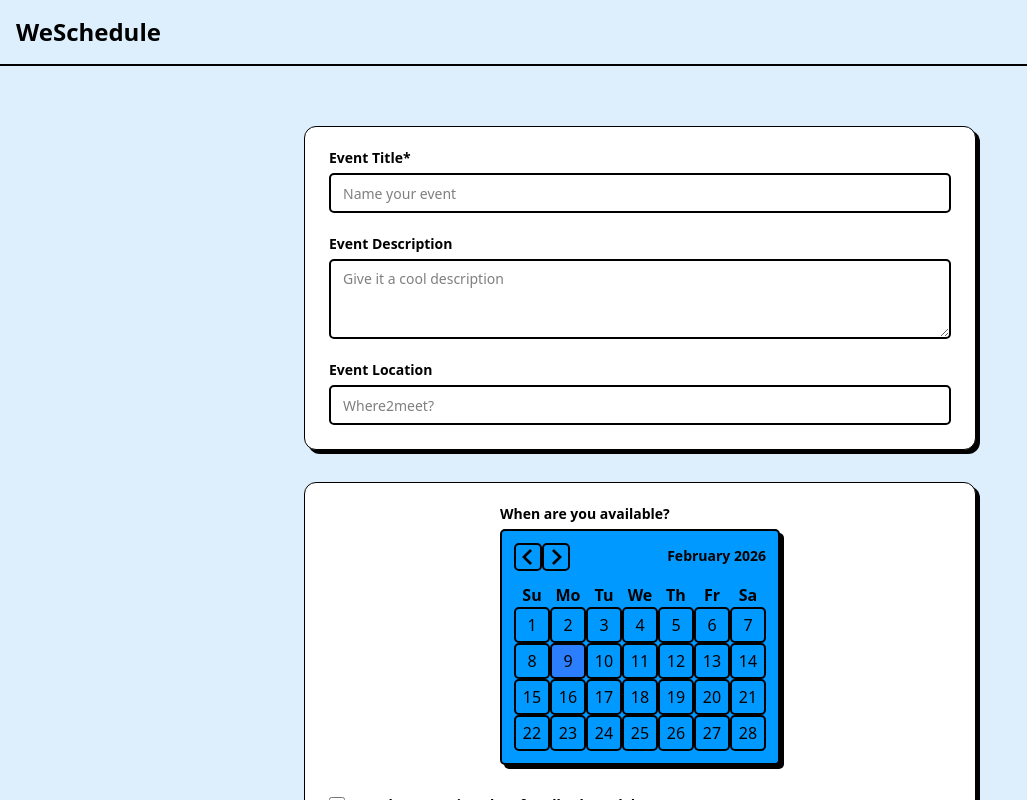
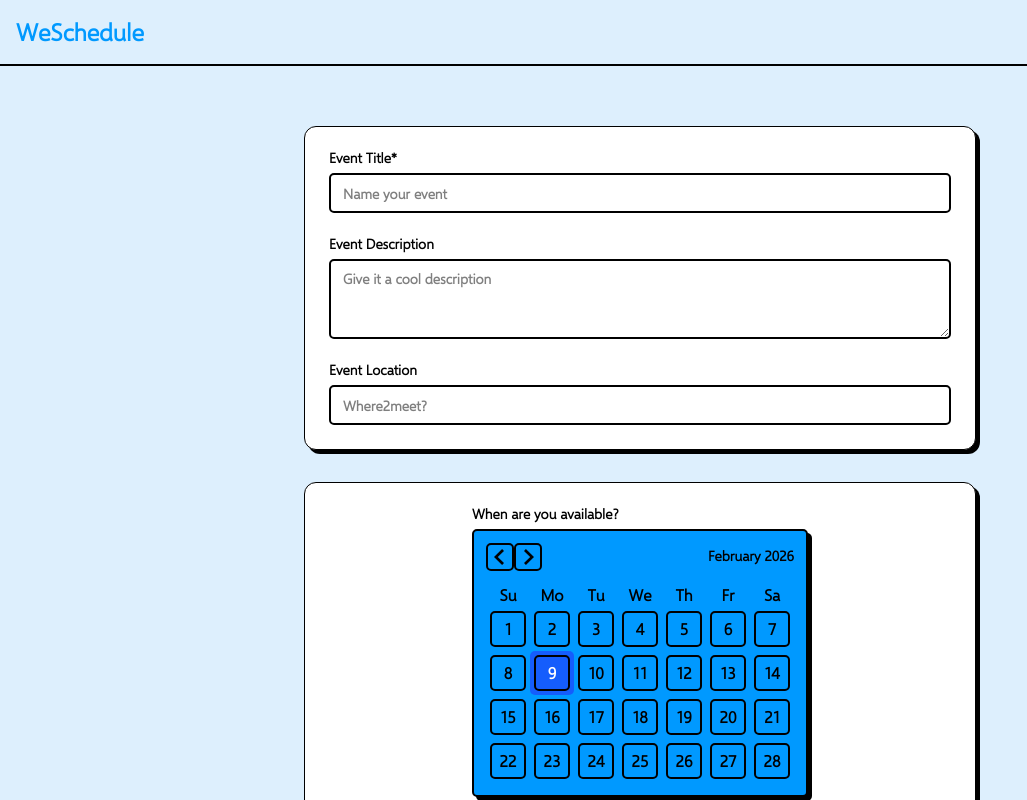
Before and after one commit to SidmoGoesBrrr/weschedule, a Next.js app: page /eventcreator in a window 1280 px wide. Shown: the top 800 px of the page, without its empty margins (0-1027 px from the left). Built offline with nearby package versions, Linux system fonts and the light colour scheme.

Commit message:
made some ui changes

```diff
--- a/app/eventcreator/page.tsx
+++ b/app/eventcreator/page.tsx
@@ -8,7 +8,7 @@ export default function EventCreator() {
         <div className="w-full min-h-screen flex flex-col">
             <header className="w-full border-b-2 border-border bg-background sticky top-0 z-50">
                 <div className="max-w-7xl mx-auto px-4 py-4 flex items-center">
-                    <Link href="/" className="text-2xl font-heading text-foreground">
+                    <Link href="/" className="text-2xl font-heading text-main">
                         WeSchedule
                     </Link>
                 </div>
--- a/app/globals.css
+++ b/app/globals.css
@@ -59,8 +59,8 @@
   --spacing-reverseBoxShadowY: -4px;
   --radius-base: 5px;
   --shadow-shadow: var(--shadow);
-  --font-weight-base: 500;
-  --font-weight-heading: 700;
+  --font-weight-base: 650;
+  --font-weight-heading: 850;
 }
 
 @layer base {
--- a/app/layout.tsx
+++ b/app/layout.tsx
@@ -2,6 +2,7 @@ import type { Metadata } from "next";
 import { Toaster } from "@/components/ui/sonner"
 
 import { Geist, Geist_Mono } from "next/font/google";
+import localFont from "next/font/local";
 import "./globals.css";
 
 const geistSans = Geist({
@@ -12,6 +13,12 @@ const geistSans = Geist({
 const geistMono = Geist_Mono({
   variable: "--font-geist-mono",
   subsets: ["latin"],
+});
+
+const newYork = localFont({
+  src: "../public/fonts/new-york/selawik.semilight.ttf",
+  display: "swap",
+  variable: "--font-new-york",
 });
 
 export const metadata: Metadata = {
@@ -27,7 +34,7 @@ export default function RootLayout({
   return (
     <html lang="en">
       <body
-        className={`${geistSans.variable} ${geistMono.variable} antialiased`}
+        className={`${newYork.className} ${newYork.variable} ${geistSans.variable} ${geistMono.variable} antialiased`}
       >
         {children}
         <Toaster />
--- a/components/heropage.tsx
+++ b/components/heropage.tsx
@@ -15,7 +15,7 @@ export default function HeroPage() {
       {/* Header */}
       <header className="w-full border-b-2 border-border bg-background sticky top-0 z-50">
         <div className="max-w-7xl mx-auto px-4 py-4 flex items-center justify-between">
-          <Link href="/" className="text-2xl font-heading text-foreground">
+          <Link href="/" className="text-2xl font-heading text-main">
             WeSchedule
           </Link>
           <nav className="flex items-center gap-4">
@@ -33,10 +33,10 @@ export default function HeroPage() {
         <div className="max-w-6xl w-full mx-auto">
           {/* Main Message */}
           <div className="text-center mb-12">
-            <h1 className="text-3xl md:text-5xl font-heading mb-6 leading-tight">
+            <h1 className="text-3xl md:text-5xl font-heading font-semibold mb-6 leading-tight [font-family:var(--font-new-york)]">
               meet smarter with
               <br />
-              <span className="text-6xl md:text-8xl text-main mt-5 block">WeSchedule</span>
+              <span className="text-6xl md:text-8xl text-main font-bold mt-5 block [font-family:var(--font-new-york)]">WeSchedule</span>
             </h1>
 
             <p className="text-xl md:text-2xl text-foreground/80 max-w-2xl mx-auto mb-8">
@@ -76,7 +76,7 @@ export default function HeroPage() {
       {/* How It Works Section - Using Neobrutalism Card Pattern */}
       <section className="w-full bg-secondary-background py-20 px-4 border-t-2 border-border">
         <div className="max-w-6xl mx-auto">
-          <h2 className="text-5xl md:text-6xl font-heading text-center mb-16">
+          <h2 className="text-5xl md:text-6xl font-heading text-center mb-16 [font-family:var(--font-new-york)]">
             How It Works
           </h2>
 
@@ -84,7 +84,7 @@ export default function HeroPage() {
             {/* Step 1 - Neobrutalism Card */}
             <div className="border-2 border-border bg-background p-8 shadow-shadow rounded-base">
               <div className="text-4xl font-heading mb-4 text-main">01</div>
-              <h3 className="text-2xl font-heading mb-4">Heading 1 here</h3>
+              <h3 className="text-2xl font-heading mb-4 [font-family:var(--font-new-york)]">Heading 1 here</h3>
               <p className="text-foreground/80 font-base">
                 description 1 here
               </p>
@@ -93,7 +93,7 @@ export default function HeroPage() {
             {/* Step 2 - Neobrutalism Card */}
             <div className="border-2 border-border bg-background p-8 shadow-shadow rounded-base">
               <div className="text-4xl font-heading mb-4 text-main">02</div>
-              <h3 className="text-2xl font-heading mb-4">Heading 2 here</h3>
+              <h3 className="text-2xl font-heading mb-4 [font-family:var(--font-new-york)]">Heading 2 here</h3>
               <p className="text-foreground/80 font-base">
                 description 2 here
               </p>
@@ -102,7 +102,7 @@ export default function HeroPage() {
             {/* Step 3 - Neobrutalism Card */}
             <div className="border-2 border-border bg-background p-8 shadow-shadow rounded-base">
               <div className="text-4xl font-heading mb-4 text-main">03</div>
-            <h3 className="text-2xl font-heading mb-4">Heading 3 here</h3>
+            <h3 className="text-2xl font-heading mb-4 [font-family:var(--font-new-york)]">Heading 3 here</h3>
               <p className="text-foreground/80 font-base">
                 description 3 here
               </p>
--- a/components/ui/calendar.tsx
+++ b/components/ui/calendar.tsx
@@ -28,11 +28,11 @@ function Calendar({ className, showOutsideDays = true, ...props }: CalendarProps
         month_caption: "text-right",
         button_previous: "border-2 border-border rounded-base cursor-pointer transition-all duration-150 hover:bg-main/20 hover:border-black hover:scale-105",
         button_next: "border-2 border-border rounded-base cursor-pointer transition-all duration-150 hover:bg-main/20 hover:border-black hover:scale-105",
-        table: "w-full border-collapse space-y-1",
-        day_button: "size-9 p-0 font-base aria-selected:opacity-100 rounded-base border-2 border-border cursor-pointer transition-all duration-150 hover:bg-main/20 hover:border-black hover:scale-110",
+        table: "w-full border-collapse space-y-2",
+        day_button: "size-9 p-0 font-base aria-selected:opacity-100 rounded-base border-2 border-border cursor-pointer transition-all duration-150 hover:bg-main/20 hover:border-black hover:scale-110 m-1",
         selected: "bg-black! text-white! rounded-base",
-        today: "bg-blue-500 text-foreground! rounded-base",
-        outside: "text-foreground opacity-50 aria-selected:bg-none",
+        today: "bg-blue-600 text-white! rounded-base",
+        outside: "text-foreground opacity-20 aria-selected:bg-none",
         disabled: "text-foreground opacity-50",
         range_start: "day-range-start bg-black! text-white! rounded-base",
         range_end: "day-range-end bg-black! text-white! rounded-base",
```
Also changed, not shown: public/fonts/new-york/selawik.semilight.ttf (added).
